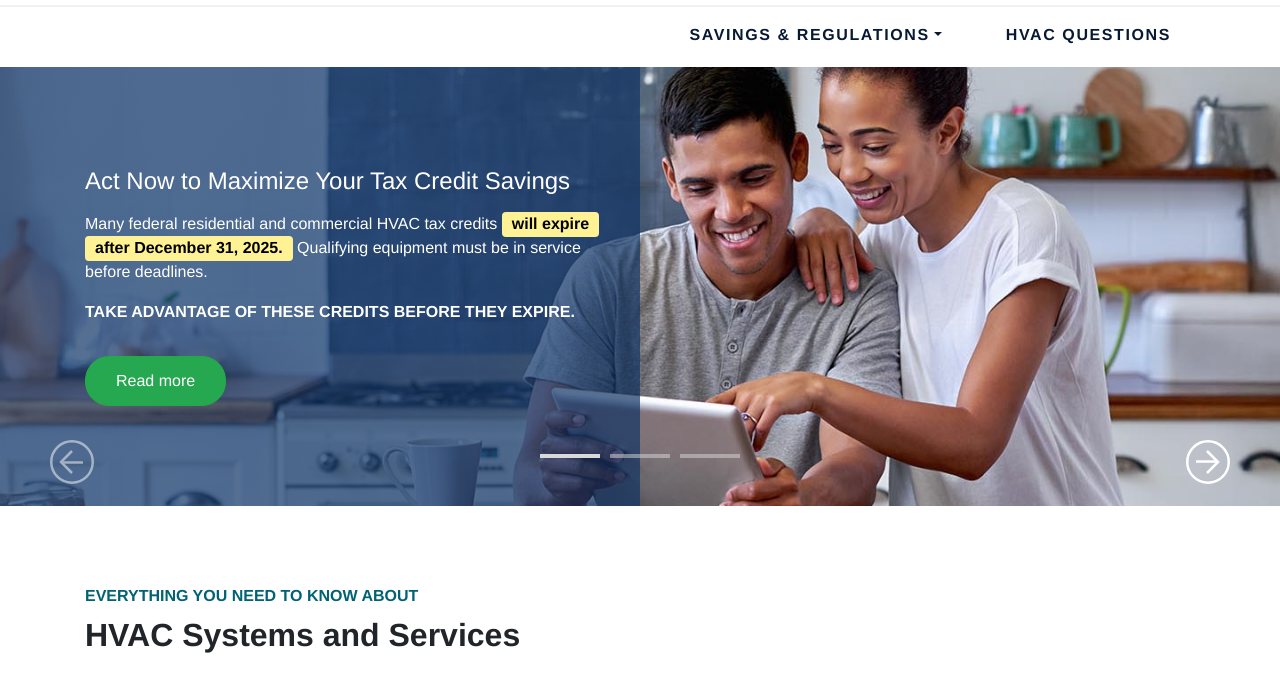
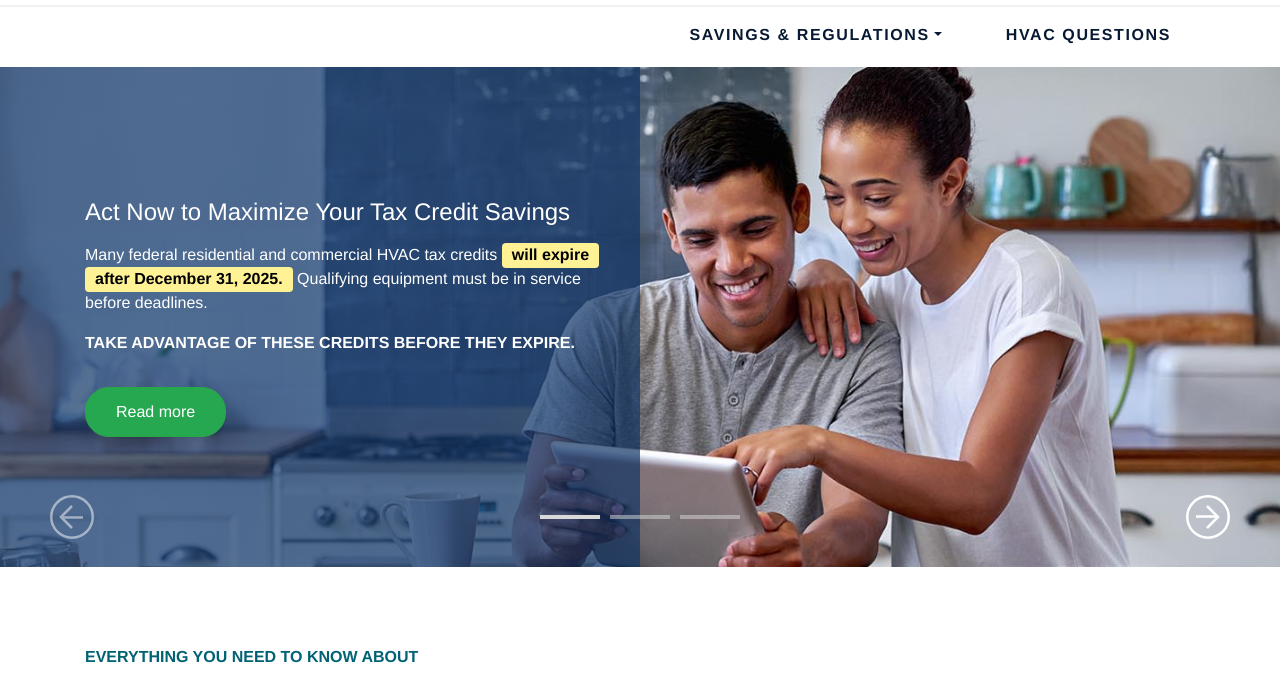
Before and after one commit to victor-paredes/hvacanswers, a plain HTML site: page index.html in a window 1280 px wide. Shown: the part 100-774 px from the top of the page. Drawn offline with nearby package versions, Linux system fonts and the light colour scheme.

Commit message:
Updating slider
Slider didn't appear properly. Updated.

```diff
--- a/css/main.css
+++ b/css/main.css
@@ -86,9 +86,9 @@ body {font-family:"Helvetica Neue",-apple-system,BlinkMacSystemFont,"Segoe UI",R
 
 .bg-half-blue {background: linear-gradient(90deg, rgba(17, 52, 100, 0.7) 50%, transparent 50%);height:100%;}
 .bg-home {background:#152848 url(../img/hvac-answers-home-page-hero-desktop.jpg) no-repeat top center fixed;-webkit-background-size: cover;-moz-background-size: cover;-o-background-size: cover;background-size: cover;}
-.bg-home-1 {background:#fff url(../img/slide-husbandandwifelookingattabletinkitchen.jpg) no-repeat top -50px center fixed;-webkit-background-size: cover;-moz-background-size: cover;-o-background-size: cover;background-size: cover;}
-.bg-home-2 {background:#fff url(../img/hvac-answers-hero-carousel-2-desktop.jpg) no-repeat top -50px center fixed;-webkit-background-size: cover;-moz-background-size: cover;-o-background-size: cover;background-size: cover;}
-.bg-home-3 {background:#fff url(../img/hvac-answers-hero-carousel-3-desktop.jpg) no-repeat top -50px center fixed;-webkit-background-size: cover;-moz-background-size: cover;-o-background-size: cover;background-size: cover;}
+.bg-home-1 {background:#fff url(../img/slide-husbandandwifelookingattabletinkitchen.jpg) no-repeat center center;-webkit-background-size: cover;-moz-background-size: cover;-o-background-size: cover;background-size: cover;}
+.bg-home-2 {background:#fff url(../img/hvac-answers-hero-carousel-2-desktop.jpg) no-repeat center center;-webkit-background-size: cover;-moz-background-size: cover;-o-background-size: cover;background-size: cover;}
+.bg-home-3 {background:#fff url(../img/hvac-answers-hero-carousel-3-desktop.jpg) no-repeat center center;-webkit-background-size: cover;-moz-background-size: cover;-o-background-size: cover;background-size: cover;}
 .bg-rebate-center {background:#267987 url(../img/hvac-answers-rebate-center-desktop.jpg) no-repeat top center fixed;-webkit-background-size: cover;-moz-background-size: cover;-o-background-size: cover;background-size: cover;}
 .bg-darkblue-img {background:#062655 url(../img/bg-darkblue-vent.jpg) no-repeat center center fixed;-webkit-background-size: cover;-moz-background-size: cover;-o-background-size: cover;background-size: cover;}
 .bg-find-a-pro {background:#062655 url(../img/hvac-answers-find-a-pro-page-hero-desktop.jpg) no-repeat top center fixed;-webkit-background-size: cover;-moz-background-size: cover;-o-background-size: cover;background-size: cover;}
@@ -372,5 +372,64 @@ h3 {font-size:1.5rem;}
   font-weight: bold;
 }
 
+/* Slider height consistency - responsive approach */
+.slider-home-top {
+  width: 100%;
+  max-width: 100%;
+  overflow-x: hidden;
+}
+
+.slider-home-top .slick-track {
+  display: flex;
+}
+
+.slider-home-top .slick-slide {
+  height: auto;
+  float: none;
+  width: 100%;
+}
+
+.slider-home-top .slick-slide > div {
+  height: 100%;
+  width: 100%;
+}
+
+.slider-home-top .slick-list {
+  width: 100%;
+  overflow: hidden;
+}
+
+.slider-home-top .container-fluid.px-0 {
+  min-height: 500px;
+  position: relative;
+  width: 100%;
+  background-position: center center;
+  background-size: cover;
+  background-repeat: no-repeat;
+}
+
+.slider-home-top .container-fluid.bg-half-blue {
+  display: flex;
+  align-items: center;
+  min-height: 500px;
+  width: 100%;
+}
+
+/* Force Slick to recalculate on resize */
+.slider-home-top .slick-initialized .slick-slide {
+  display: flex;
+}
+
+/* Responsive adjustments */
+@media (max-width: 768px) {
+  .slider-home-top .container-fluid.px-0 {
+    min-height: 400px;
+  }
+
+  .slider-home-top .container-fluid.bg-half-blue {
+    min-height: 400px;
+    background: rgba(17, 52, 100, 0.8) !important;
+  }
+}
 
 /* End Vicitor additions */
--- a/index.html
+++ b/index.html
@@ -404,11 +404,30 @@ $(document).ready(function(){
 		infinite: false,
 		//autoplay: true,
   		autoplaySpeed: 5000,
+		adaptiveHeight: true,
 		customPaging : function(slider, i) {
         	return '<a href="#"><img src="img/slider-bar.svg" /><img src="img/slider-bar-active.svg" /></a>';
     	},
 		prevArrow: '<img class="slick-prev" src="img/arrow-left.svg" alt="Previous Slide">',
 		nextArrow: '<img class="slick-next" src="img/arrow-right.svg" alt="Next Slide">'
+	});
+
+	// Handle window resize for slider
+	let resizeTimer;
+	$(window).on('resize orientationchange', function() {
+		clearTimeout(resizeTimer);
+		resizeTimer = setTimeout(function() {
+			$('.slider-home-top').slick('unslick').slick({
+				dots: true,
+				infinite: false,
+				adaptiveHeight: true,
+				customPaging : function(slider, i) {
+					return '<a href="#"><img src="img/slider-bar.svg" /><img src="img/slider-bar-active.svg" /></a>';
+				},
+				prevArrow: '<img class="slick-prev" src="img/arrow-left.svg" alt="Previous Slide">',
+				nextArrow: '<img class="slick-next" src="img/arrow-right.svg" alt="Next Slide">'
+			});
+		}, 250);
 	});
 	$('.slider-home-bottom').slick({
 		prevArrow: '<img class="slick-prev" src="img/arrow-left-gray.svg" alt="Previous Slide">',
```
